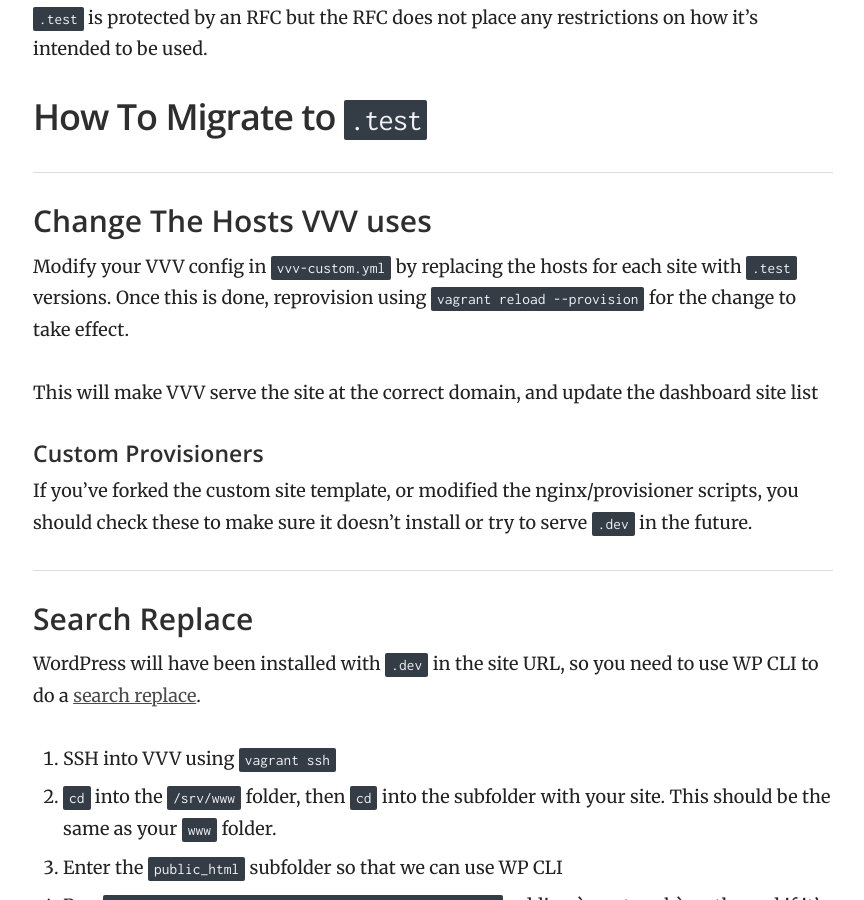
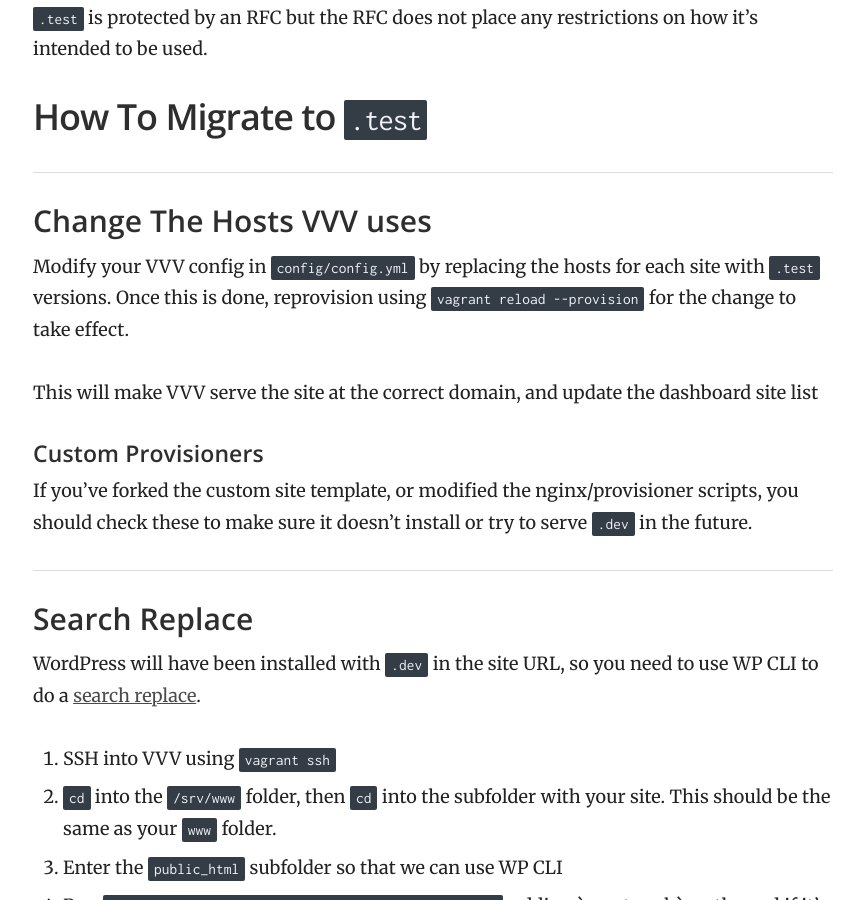
Before and after one commit to Varying-Vagrant-Vagrants/varyingvagrantvagrants.org, a Jekyll site: the page built from docs/en-US/troubleshooting/dev-tld.md, in a window 1280 px wide and 900 px high, scrolled down 817 px. Shown: the whole window, without its empty margins (357-1221 px from the left). Built offline with Jekyll 4.4.1, drawn with Linux system fonts in a browser that asks for light colours.

Commit message:
remove references to vvv-custom.yml

```diff
--- a/docs/en-US/troubleshooting/dev-tld.md
+++ b/docs/en-US/troubleshooting/dev-tld.md
@@ -24,7 +24,7 @@ The fix is simple, switch to `.test`, here, you'll find instructions on converti
 
 ### Change The Hosts VVV uses
 
-Modify your VVV config in `vvv-custom.yml` by replacing the hosts for each site with `.test` versions. Once this is done, reprovision using `vagrant reload --provision` for the change to take effect.
+Modify your VVV config in `config/config.yml` by replacing the hosts for each site with `.test` versions. Once this is done, reprovision using `vagrant reload --provision` for the change to take effect.
 
 This will make VVV serve the site at the correct domain, and update the dashboard site list
 
```
